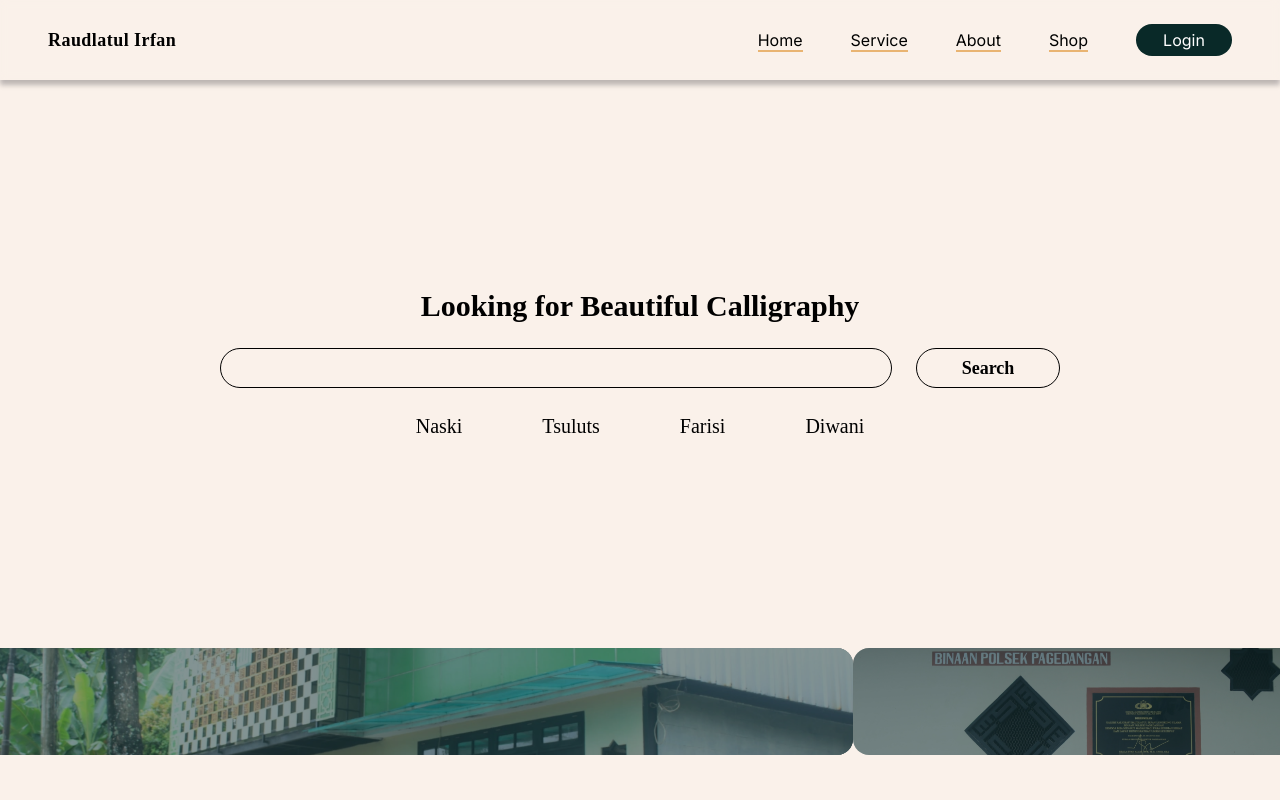
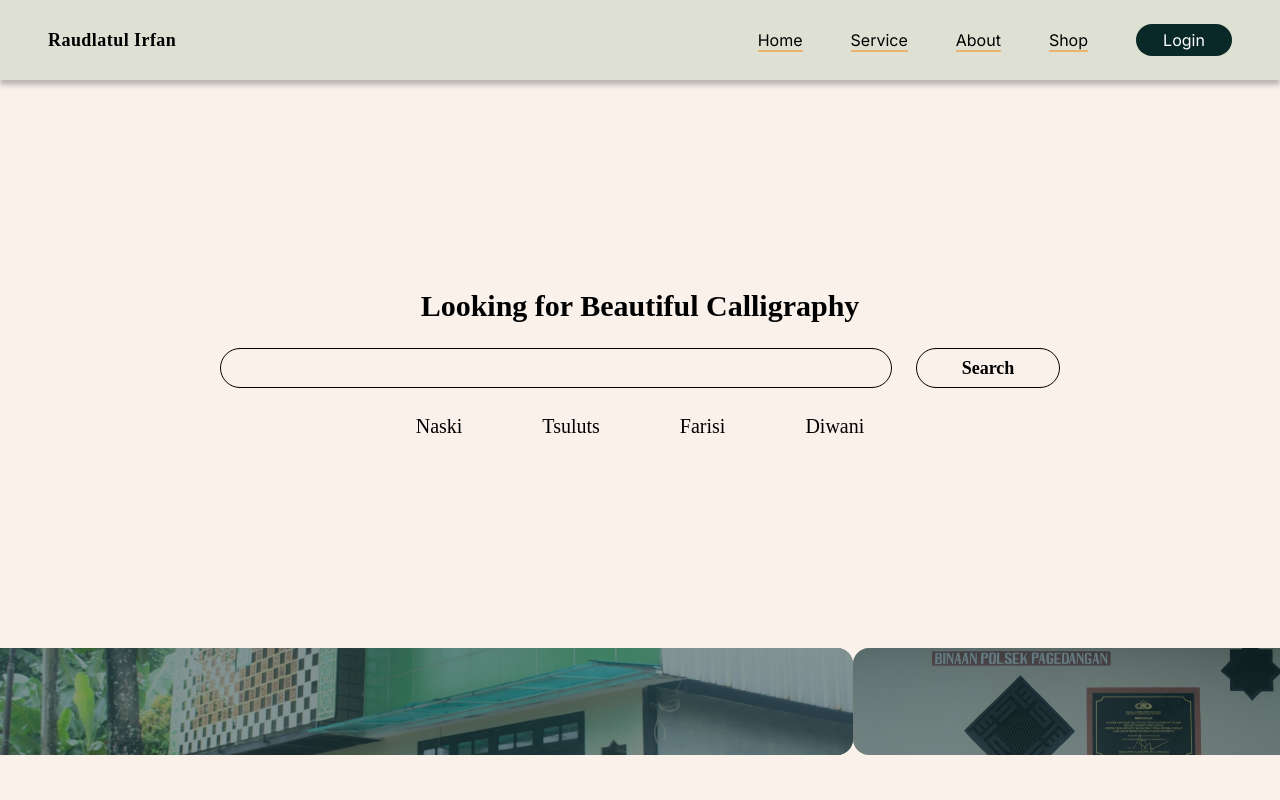
Before and after one commit to michaeltio/raudlatul_dummy, a Next.js app in the folder client/: page / in a window 1280 px wide. Shown: the top 800 px of the page. Built offline with nearby package versions, Linux system fonts and the light colour scheme.

Commit message:
Update NavigationBar.jsx

```diff
--- a/client/src/components/layout/NavigationBar.jsx
+++ b/client/src/components/layout/NavigationBar.jsx
@@ -41,7 +41,7 @@ export default function NavigationBar() {
 
   return (
     <>
-      <nav className="fixed z-50 flex w-screen flex-row items-center justify-between bg-primaryWhite bg-opacity-50 px-6 py-4 shadow-[rgba(0,0,15,0.25)_0px_5px_5px_0px] backdrop-blur-sm md:px-12 md:py-6">
+      <nav className="fixed z-50 flex w-screen flex-row items-center justify-between bg-[#BFCFBB] bg-opacity-50 px-6 py-4 shadow-[rgba(0,0,15,0.25)_0px_5px_5px_0px] backdrop-blur-sm md:px-12 md:py-6">
         <Link
           href="/"
           className="text-2xs font-ptserif font-semibold tracking-wide md:text-lg"
```
